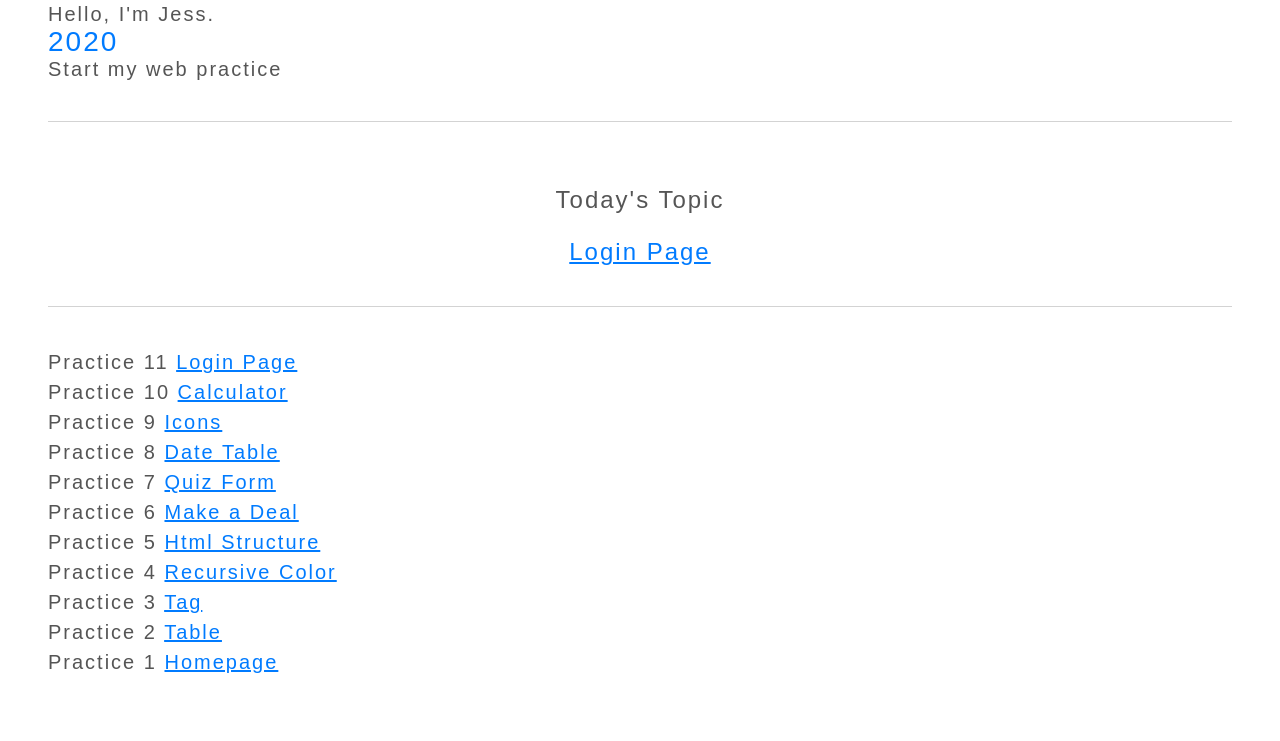
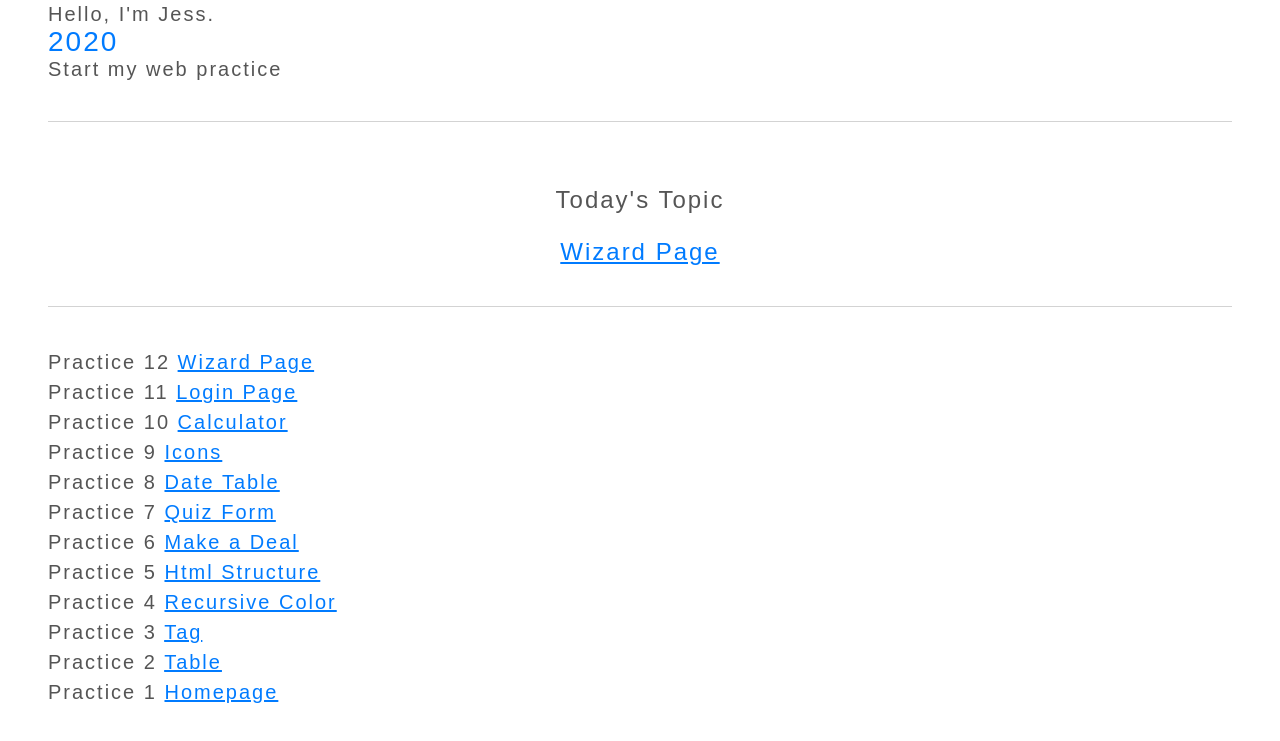
Before and after one commit to jesswu1551/jesswu1551.github.io, a plain HTML site: page index.html in a window 1280 px wide. Shown: the part 147-888 px from the top of the page. Before the commit the page ends 864 px from the top, so only its background shows below. Drawn offline with Linux system fonts and the light colour scheme.

Commit message:
index list add practice12 wizard page

```diff
--- a/index.html
+++ b/index.html
@@ -40,12 +40,15 @@
   <!-- Start Marquee Section-->
   <section id="mid_container">
     <p>Today's Topic</p>
-    <a href="login_page/login_page.html">Login Page</a>
+    <a href="wizard_page/wizard_page.html">Wizard Page</a>
   </section>
   <!-- End Marquee Section-->
 
   <!-- Start List Section-->
   <section id="list_container">
+    <div>Practice 12
+      <span><a href="wizard_page/wizard_page.html">Wizard Page</a></span>
+    </div>
     <div>Practice 11
       <span><a href="login_page/login_page.html">Login Page</a></span>
     </div>
```
